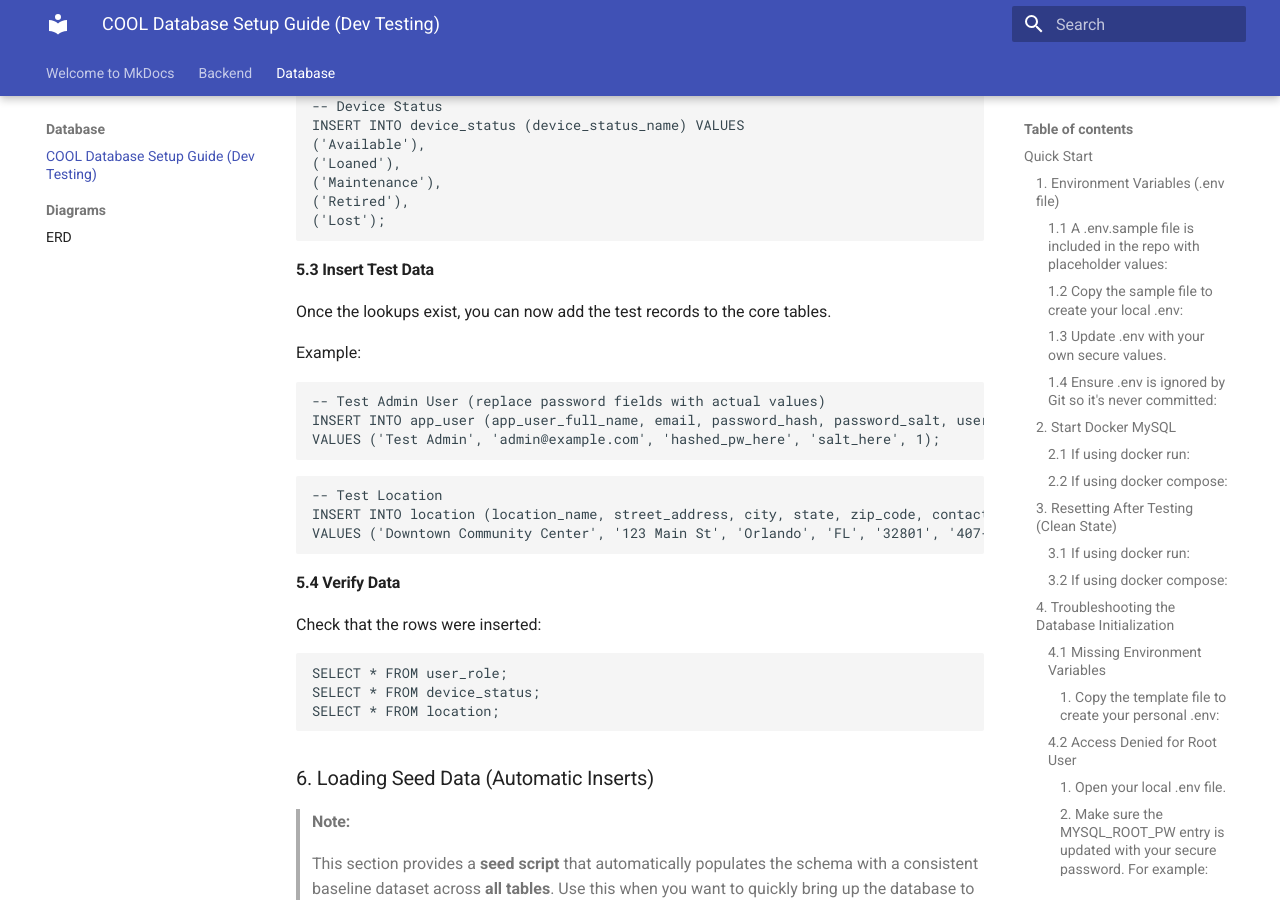
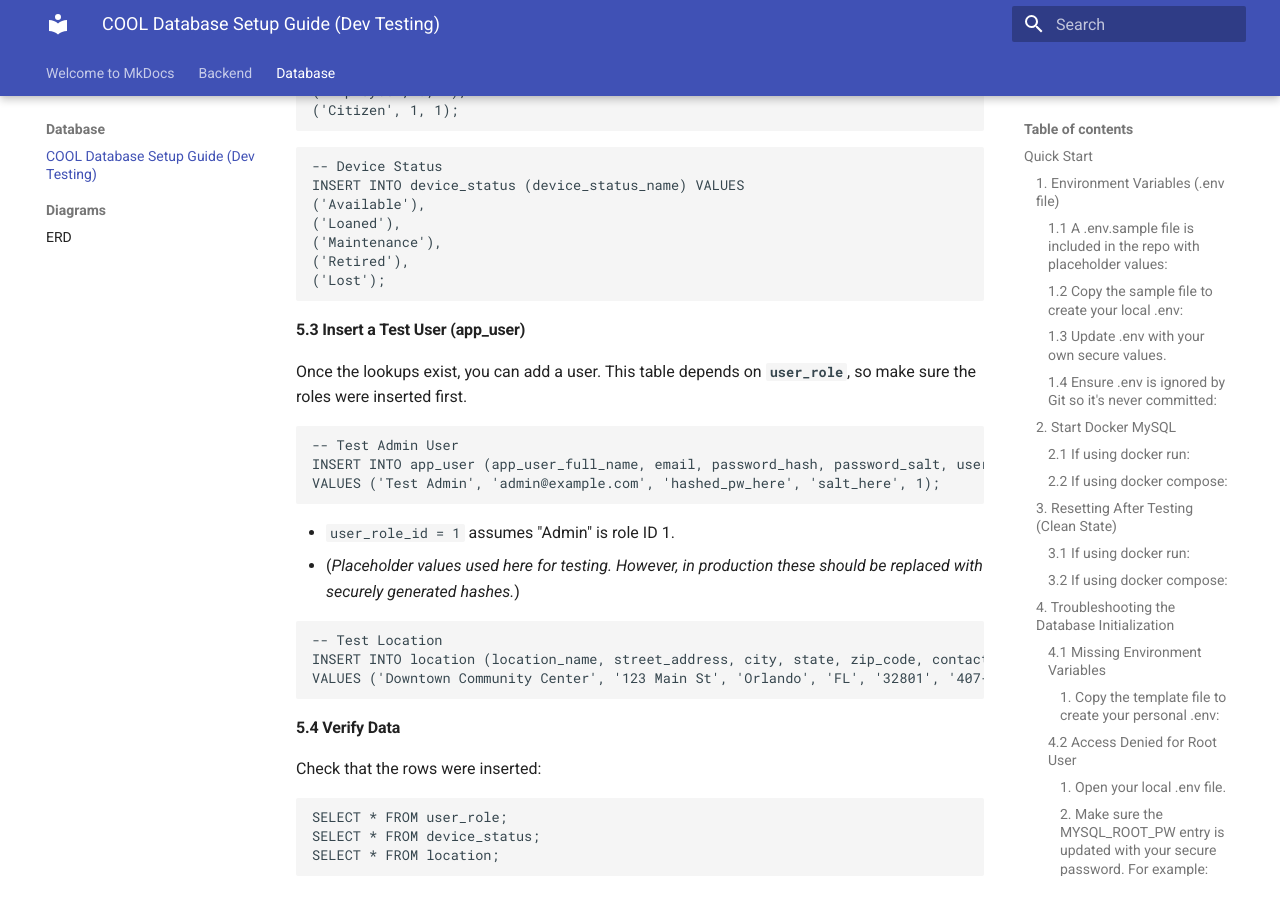
Before and after one commit to CityOfOrlando-2025/COOL, an MkDocs documentation site: the page built from documentation/docs/database/cool-db-setup-guide.md, in a window 1280 px wide and 900 px high, scrolled down 4356 px. Built offline with MkDocs 1.6.1 and Material for MkDocs 9.7.7, drawn with Linux system fonts in a browser that asks for light colours.

````diff
--- a/documentation/docs/database/cool-db-setup-guide.md
+++ b/documentation/docs/database/cool-db-setup-guide.md
@@ -145,11 +145,13 @@
 
 Enter the updated password when prompted.
 
+---
 > #### **Note:**
 >
 >**Section 5** (Manual Inserts): Intended for **granular testing** and validation of individual tables.
 >
 >**Section 6** (Automatic Inserts): Intended for quickly populating the schema with a consistent baseline dataset using a **seed script**.
+---
 
 ### 5. Populating the Database (Manual Inserts)
 
@@ -202,16 +204,17 @@
 ('Lost');
 ```
 
-#### 5.3 Insert Test Data
-Once the lookups exist, you can now add the test records to the core tables.
-
-Example:
+#### 5.3 Insert a Test User (app_user)
+Once the lookups exist, you can add a user. This table depends on **`user_role`**, so make sure the roles were inserted first.
 
 ```
--- Test Admin User (replace password fields with actual values)
+-- Test Admin User
 INSERT INTO app_user (app_user_full_name, email, password_hash, password_salt, user_role_id)
 VALUES ('Test Admin', 'admin@example.com', 'hashed_pw_here', 'salt_here', 1);
 ```
+- `user_role_id = 1` assumes "Admin" is role ID 1.
+- (_Placeholder values used here for testing. However, in production these should be replaced with securely generated hashes._)
+
 
 ```
 -- Test Location
````
Also changed, not shown: 1 other file.
